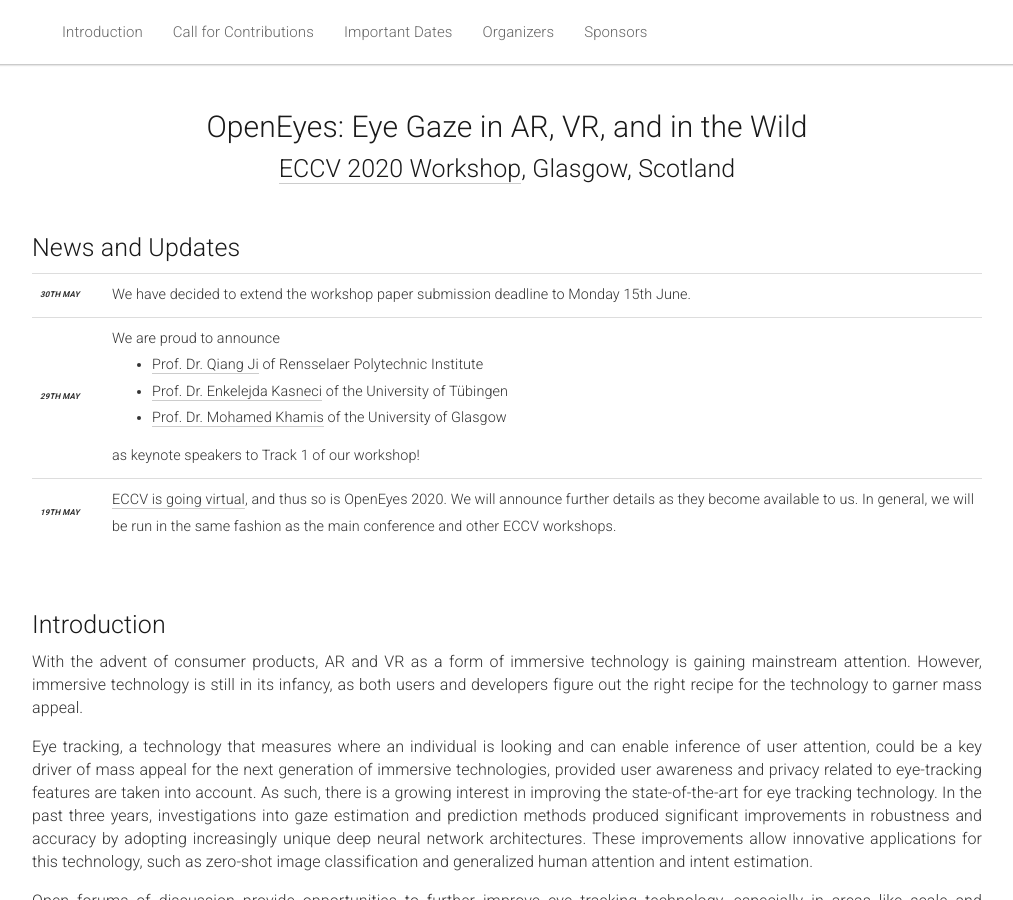
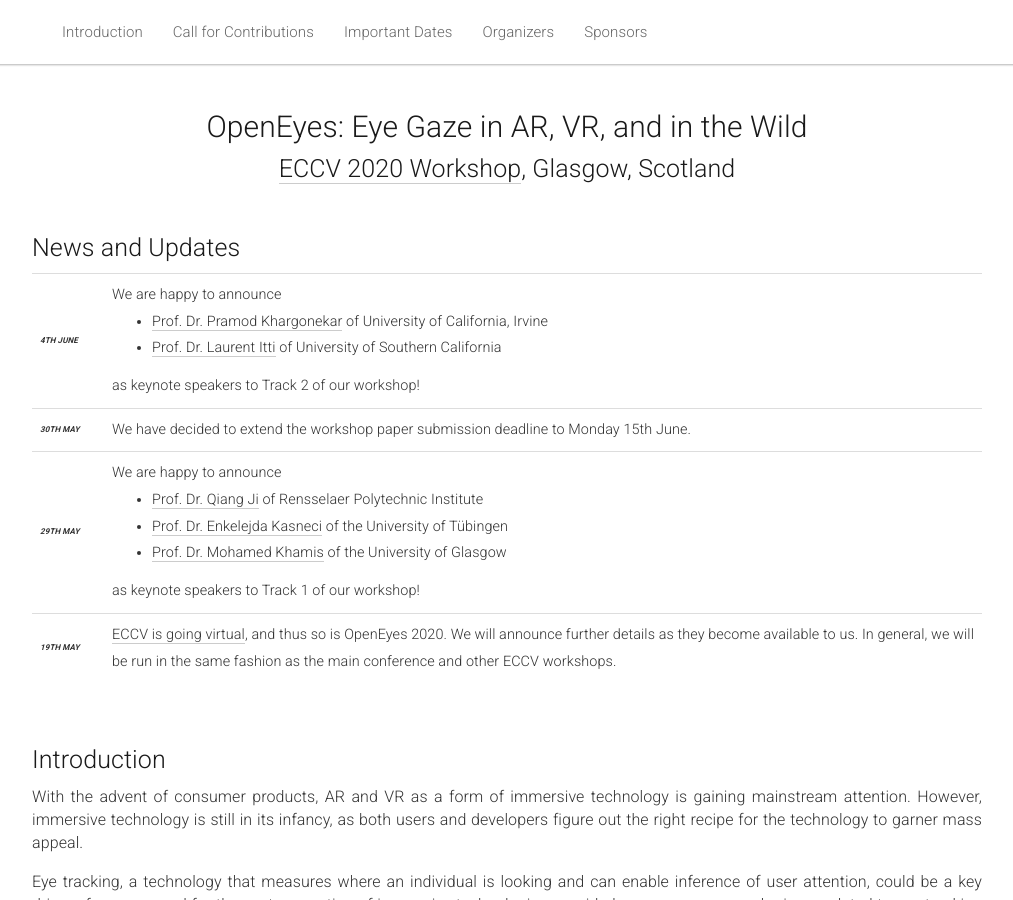
Before and after one commit to OpenEyes-Workshop/openeyes-workshop.github.io, a Jekyll site: the page built from _pages/home.md, in a window 1280 px wide and 900 px high. Shown: the whole window, without its empty margins (133-1146 px from the left). Built offline with Jekyll 4.4.1, drawn with Linux system fonts in a browser that asks for light colours; nearby versions of some CDN libraries.

Commit message:
Announce speakers of track 2

```diff
--- a/_pages/home.md
+++ b/_pages/home.md
@@ -40,13 +40,23 @@
     <table class="table news">
       <tbody>
         <tr>
+          <td>4th June</td>
+          <td>
+            We are happy to announce
+            <ul>
+              <li><a href="http://faculty.sites.uci.edu/khargonekar/" target="_blank">Prof. Dr. Pramod Khargonekar</a> of University of California, Irvine</li>
+              <li><a href="http://ilab.usc.edu/itti/" target="_blank">Prof. Dr. Laurent Itti</a> of University of Southern California</li>
+            </ul>as keynote speakers to Track 2 of our workshop!
+          </td>
+        </tr>
+        <tr>
           <td>30th May</td>
           <td>We have decided to extend the workshop paper submission deadline to Monday 15th June.</td>
         </tr>
         <tr>
           <td>29th May</td>
           <td>
-            We are proud to announce
+            We are happy to announce
             <ul>
               <li><a href="https://www.ecse.rpi.edu/~qji/" target="_blank">Prof. Dr. Qiang Ji</a> of Rensselaer Polytechnic Institute</li>
               <li><a href="https://www.hci.uni-tuebingen.de/chair/team/enkelejda-kasneci" target="_blank">Prof. Dr. Enkelejda Kasneci</a> of the University of Tübingen</li>
```
